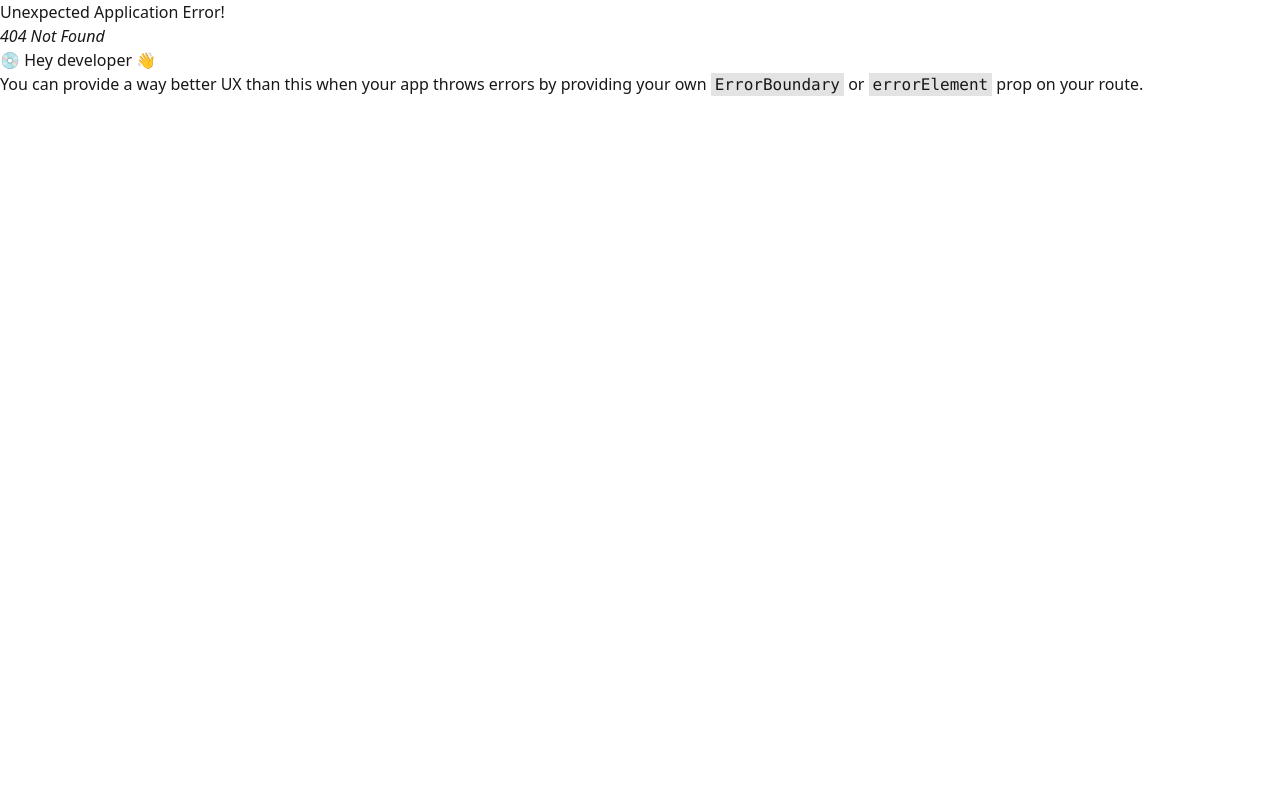
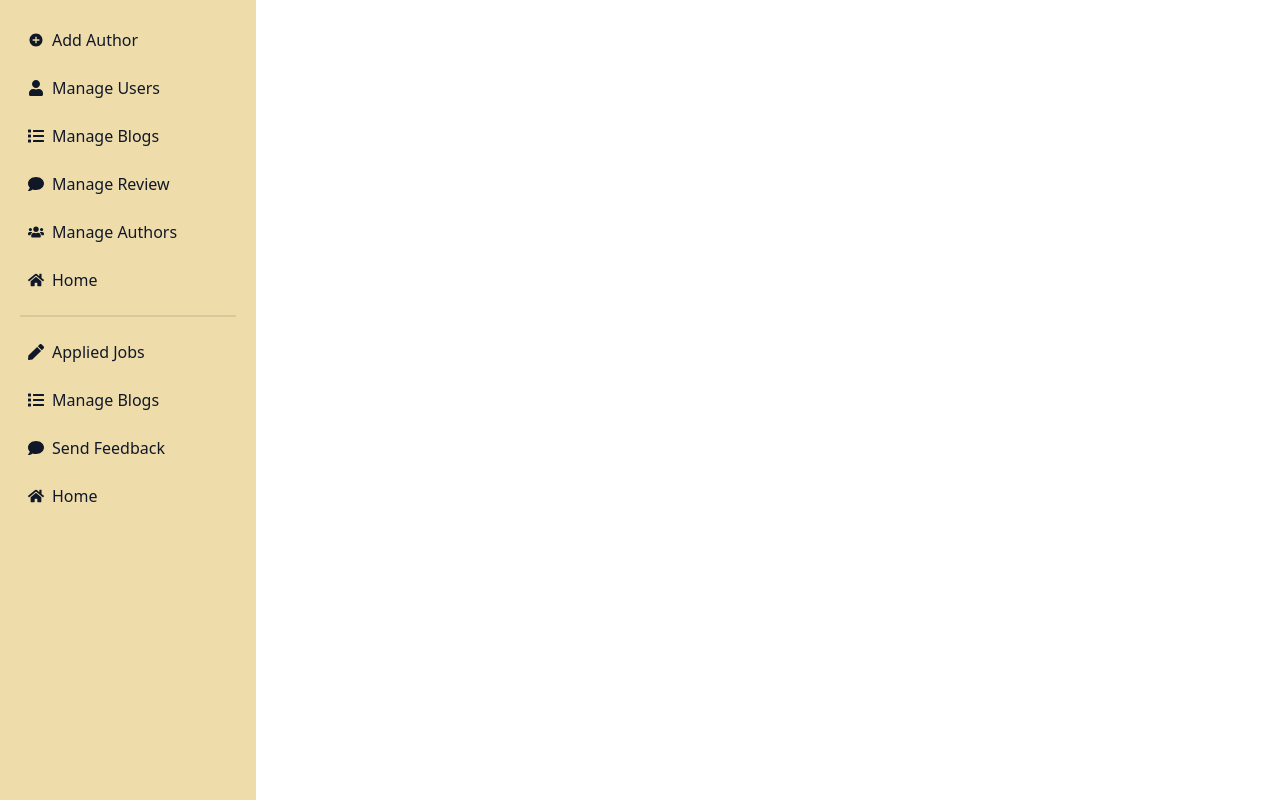
Before and after one commit to Nadimmo/Job-Portal-Client-side-, a React (Vite) app: page /dashboard in a window 1280 px wide. Before the commit this address had no page. Built offline with nearby package versions, Linux system fonts and the light colour scheme.

Commit message:
create dashboard

```diff
--- a/src/Components/Header/Header.jsx
+++ b/src/Components/Header/Header.jsx
@@ -9,7 +9,7 @@ const Header = () => {
             <li><NavLink to={'/about'} className="nav-link">About</NavLink></li>
             <li><NavLink to={'/allJobs'} className="nav-link">All Jobs</NavLink></li>
             <li><NavLink to={'/allCompanies'} className="nav-link">All Companies</NavLink></li>
-            <li><NavLink to={'/dashboard'} className="nav-link">Dashboard</NavLink></li>
+            <li><NavLink to={'/dashboard/appliedJobs'} className="nav-link">Dashboard</NavLink></li>
         </>
     );
 
--- /dev/null
+++ b/src/Page/Dashboard/AppliedJobs/AppliedJobs.jsx
@@ -0,0 +1,9 @@
+import React from 'react'
+
+const AppliedJobs = () => {
+  return (
+    <div>AppliedJobs</div>
+  )
+}
+
+export default AppliedJobs
--- /dev/null
+++ b/src/Route/Dashboard.jsx
@@ -0,0 +1,44 @@
+import React, { useState } from 'react';
+import { NavLink, Outlet } from 'react-router-dom';
+import { FaBars, FaPen, FaHome, FaUser, FaList, FaComment, FaCog, FaAd, FaUsers } from 'react-icons/fa';
+import { IoMdAddCircle } from 'react-icons/io';
+
+const Dashboard = () => {
+    const [isOpen, setIsOpen] = useState(false);
+
+
+    return (
+        <div className='min-h-screen ]'>
+            {/* Mobile Menu Button */}
+            <button className='md:hidden p-3 bg-[#EFDCAB] text-white  hover:bg-gray-700 transition duration-300' onClick={() => setIsOpen(!isOpen)}>
+                <FaBars size={24} />
+            </button>
+            <div className='flex min-h-screen'>
+                {/* Sidebar */}
+                <div className={`bg-[#EFDCAB]  p-5 w-64 space-y-4 transition-all duration-300 ${isOpen ? 'block' : 'hidden'} md:block`}>
+                    <ul className='space-y-2'>
+                        {/* Admin Route */}
+                        <li><NavLink to='/dashboard/addAuthor' className='flex items-center gap-2 p-2 rounded-lg hover:bg-[#FFB22C] text-gray-900 hover:text-black transition duration-300'><IoMdAddCircle /> Add Author</NavLink></li>
+                        <li><NavLink to='/dashboard/manageUsers' className='flex items-center gap-2 p-2 rounded-lg hover:bg-[#FFB22C] text-gray-900 hover:text-black transition duration-300'><FaUser /> Manage Users</NavLink></li>
+                        <li><NavLink to='/dashboard/manageAllBlogs' className='flex items-center gap-2 p-2 rounded-lg hover:bg-[#FFB22C] text-gray-900 hover:text-black transition duration-300'><FaList /> Manage Blogs</NavLink></li>
+                        <li><NavLink to='/dashboard/manageReview' className='flex items-center gap-2 p-2 rounded-lg hover:bg-[#FFB22C] text-gray-900 hover:text-black transition duration-300'><FaComment /> Manage Review</NavLink></li>
+                        <li><NavLink to='/dashboard/manageAuthors' className='flex items-center gap-2 p-2 rounded-lg hover:bg-[#FFB22C] text-gray-900 hover:text-black transition duration-300'><FaUsers /> Manage Authors</NavLink></li>
+                        <li><NavLink to='/' className='flex items-center gap-2 p-2 rounded-lg hover:bg-[#EFDCAB] text-gray-900 hover:text-black transition duration-300'><FaHome /> Home</NavLink></li>
+                        <div className='divider'></div>
+                        <li><NavLink to='/dashboard/appliedJobs' className='flex items-center gap-2 p-2 rounded-lg hover:bg-[#FFB22C] text-gray-900 hover:text-black transition duration-300'><FaPen /> Applied Jobs</NavLink></li>
+                        <li><NavLink to='/dashboard/manageBlogs' className='flex items-center gap-2 p-2 rounded-lg hover:bg-[#FFB22C] text-gray-900 hover:text-black transition duration-300'><FaList /> Manage Blogs</NavLink></li>
+                        <li><NavLink to='/dashboard/feedback' className='flex items-center gap-2 p-2 rounded-lg hover:bg-[#FFB22C] text-gray-900 hover:text-black transition duration-300'><FaComment /> Send Feedback</NavLink></li>
+                        <li><NavLink to='/' className='flex items-center gap-2 p-2 rounded-lg hover:bg-[#EFDCAB] text-gray-900 hover:text-black transition duration-300'><FaHome /> Home</NavLink></li>
+                    </ul>
+                </div>
+
+                {/* Dashboard Content */}
+                <div className='w-3/4 mx-auto'>
+                    <Outlet />
+                </div>
+            </div>
+        </div>
+    );
+};
+
+export default Dashboard;
```
Also changed, not shown: src/Route/Route.jsx (+12 -0 lines).
